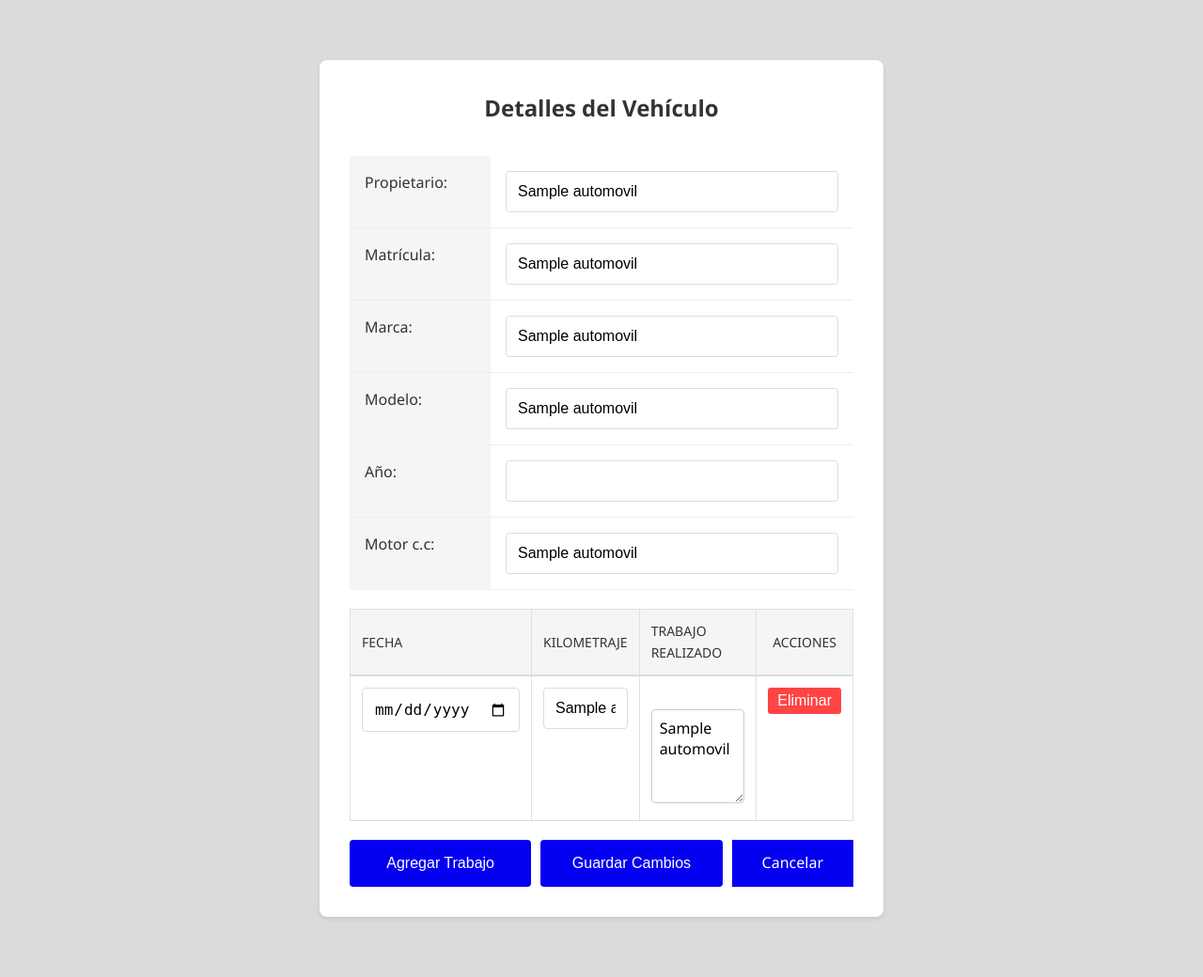
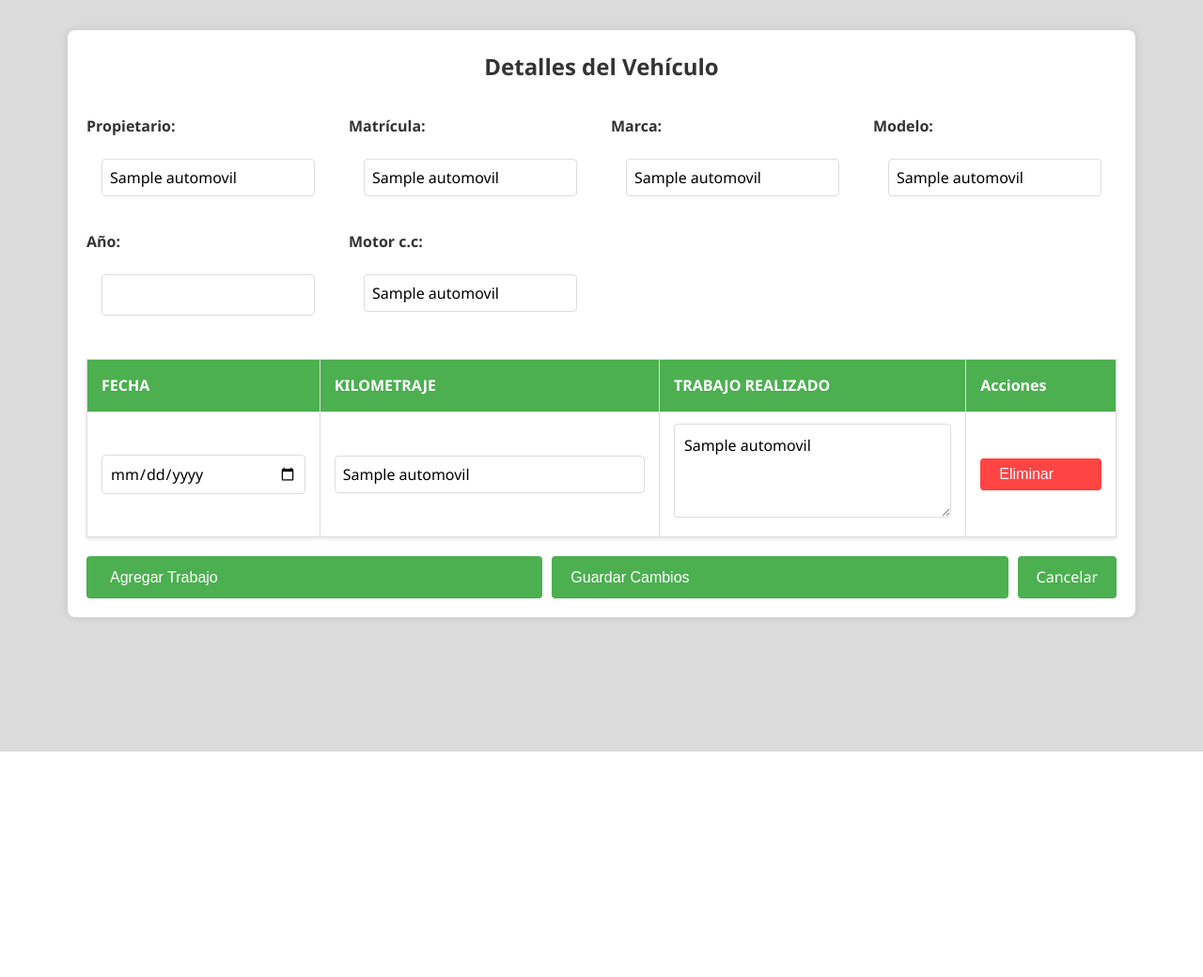
Before and after one commit to RSMAutomotriz/RSMAutomotriz.github.io, a Flask app: page /editar/1 in a window 1280 px wide. Shown: the whole page at 94% size. After the commit the page ends 800 px from the top, so only its background shows below. Run offline with Flask 3, Linux system fonts and the light colour scheme; the visitor is signed in with stand-in values (Sample User, id 1); a database or web service that is not in the repository returns one stand-in record (values such as "Sample title"); some libraries are stand-ins or nearby versions.

Commit message:
Update style.css

```diff
--- a/static/style.css
+++ b/static/style.css
@@ -524,12 +524,12 @@ textarea {
 }
 
 .container_result {
-    max-width: 600px;
-    margin: 2rem auto;
-    padding: 2rem;
-    background: white;
+    max-width: 1200px;
+    margin: 0 auto;
+    padding: 20px;
+    background-color: #fff;
     border-radius: 8px;
-    box-shadow: 0 2px 4px rgba(0, 0, 0, 0.1);
+    box-shadow: 0 0 10px rgba(0,0,0,0.1);
 }
 
 .title {
@@ -540,21 +540,21 @@ textarea {
 }
 
 .details-grid {
-    display: flex;
-    flex-direction: column;
-    gap: 0;
+    display: grid;
+    grid-template-columns: repeat(auto-fit, minmax(250px, 1fr));
+    gap: 20px;
+    margin-bottom: 30px;
 }
 
 .detail-item {
     display: flex;
-    border-bottom: 1px solid #eee;
+    flex-direction: column;
+    gap: 5px;
 }
 
 .label {
-    flex: 0 0 150px;
-    padding: 1rem;
-    background-color: #f5f5f5;
-    font-weight: 500;
+    font-weight: bold;
+    color: #333;
 }
 
 .value {
@@ -565,8 +565,9 @@ textarea {
 
 .button-container {
     display: flex;
-    gap: 1rem;
-    margin-top: 2rem;
+    gap: 10px;
+    margin-top: 20px;
+    justify-content: flex-end;
 }
 
 .button-primary {
@@ -587,72 +588,143 @@ textarea {
 /* Estilos para la tabla */
 .work-table {
     width: 100%;
-    margin-top: 1rem;
     border-collapse: collapse;
+    margin: 20px 0;
+    background-color: #fff;
+    box-shadow: 0 2px 4px rgba(0,0,0,0.1);
 }
 
 .work-table th {
-    background-color: #f5f5f5;
-    padding: 0.8rem;
+    background-color: #4CAF50;
+    color: white;
+    padding: 15px;
     text-align: left;
-    font-weight: 500;
-    text-transform: uppercase;
-    font-size: 14px;
-    border: 1px solid #e0e0e0;
+    font-weight: bold;
 }
 
 .work-table td {
-    padding: 0.8rem;
-    border: 1px solid #e0e0e0;
-    font-size: 14px;
-    text-align: left; /* Aseguramos que todas las celdas estén alineadas a la izquierda */
+    padding: 12px 15px;
+    border-bottom: 1px solid #ddd;
 }
 
-/* Establecer anchos específicos para cada columna */
-.work-table th:nth-child(1),
-.work-table td:nth-child(1) {
-    width: 15%; /* Columna de Fecha */
+.work-cell {
+    max-width: 300px;
+    position: relative;
 }
 
-.work-table th:nth-child(2),
-.work-table td:nth-child(2) {
-    width: 15%; /* Columna de Kilometraje */
+.work-input {
+    width: 100%;
+    min-height: 100px;
+    resize: vertical;
+    padding: 10px;
+    border: 1px solid #ddd;
+    border-radius: 4px;
+    font-family: inherit;
+    line-height: 1.5;
 }
 
-.work-table th:nth-child(3),
-.work-table td:nth-child(3) {
-    width: 70%; /* Columna de Trabajo Realizado */
-    text-align: left; /* Específicamente alineamos esta columna a la izquierda */
+.work-input:focus {
+    outline: none;
+    border-color: #4CAF50;
+    box-shadow: 0 0 5px rgba(76,175,80,0.2);
 }
 
-.work-table tr:hover {
-    background-color: #f8f9fa;
+/* Estilos para los botones */
+.button-container {
+    display: flex;
+    gap: 10px;
+    margin-top: 20px;
+    justify-content: flex-end;
+}
+
+.button-action {
+    background-color: #4CAF50;
+    color: white;
+    padding: 10px 20px;
+    border: none;
+    border-radius: 4px;
+    cursor: pointer;
+    text-decoration: none;
+    display: inline-flex;
+    align-items: center;
+    gap: 5px;
+}
+
+.button-action:hover {
+    background-color: #45a049;
 }
 
 .btn-eliminar {
     background-color: #ff4444;
     color: white;
+    padding: 8px 15px;
     border: none;
-    padding: 5px 10px;
-    border-radius: 3px;
+    border-radius: 4px;
     cursor: pointer;
+    display: inline-flex;
+    align-items: center;
+    gap: 5px;
 }
 
 .btn-eliminar:hover {
     background-color: #cc0000;
 }
 
-.work-table th:last-child,
-.work-table td:last-child {
-    text-align: center;
-    width: 100px;
+/* Estilos para inputs de fecha y texto */
+input[type="date"],
+input[type="text"] {
+    width: 100%;
+    padding: 8px;
+    border: 1px solid #ddd;
+    border-radius: 4px;
+    font-family: inherit;
 }
 
-.button-container {
-    margin-top: 20px;
+input[type="date"]:focus,
+input[type="text"]:focus {
+    outline: none;
+    border-color: #4CAF50;
+    box-shadow: 0 0 5px rgba(76,175,80,0.2);
+}
+
+/* Estilos para el grid de detalles */
+.details-grid {
+    display: grid;
+    grid-template-columns: repeat(auto-fit, minmax(250px, 1fr));
+    gap: 20px;
+    margin-bottom: 30px;
+}
+
+.detail-item {
     display: flex;
-    gap: 10px;
-    justify-content: center;
+    flex-direction: column;
+    gap: 5px;
+}
+
+.label {
+    font-weight: bold;
+    color: #333;
+}
+
+/* Responsive design */
+@media (max-width: 768px) {
+    .work-table {
+        display: block;
+        overflow-x: auto;
+    }
+
+    .details-grid {
+        grid-template-columns: 1fr;
+    }
+
+    .button-container {
+        flex-direction: column;
+    }
+
+    .button-action {
+        width: 100%;
+        justify-content: center;
+    }
 }
 
 /* Contenedor de subida de imágenes */
@@ -928,53 +1000,3 @@ textarea {
         grid-template-columns: 1fr;
     }
 }
-
-/* Estilos para la tabla de trabajos */
-.work-cell {
-    max-width: 300px;
-    white-space: pre-line;
-    word-wrap: break-word;
-    text-align: left;
-    padding: 10px;
-}
-
-.work-input {
-    width: 100%;
-    min-height: 100px;
-    resize: vertical;
-    padding: 8px;
-    font-family: inherit;
-    border: 1px solid #ccc;
-    border-radius: 4px;
-    background-color: #fff;
-}
-
-.work-input:focus {
-    outline: none;
-    border-color: #4CAF50;
-    box-shadow: 0 0 5px rgba(76, 175, 80, 0.3);
-}
-
-/* Mejoras adicionales para la tabla */
-.work-table {
-    width: 100%;
-    border-collapse: collapse;
-    margin: 20px 0;
-}
-
-.work-table th {
-    background-color: #f5f5f5;
-    padding: 12px;
-    text-align: left;
-    border-bottom: 2px solid #ddd;
-}
-
-.work-table td {
-    padding: 12px;
-    border-bottom: 1px solid #ddd;
-    vertical-align: top;
-}
-
-.work-table tr:hover {
-    background-color: #f9f9f9;
-}
```
